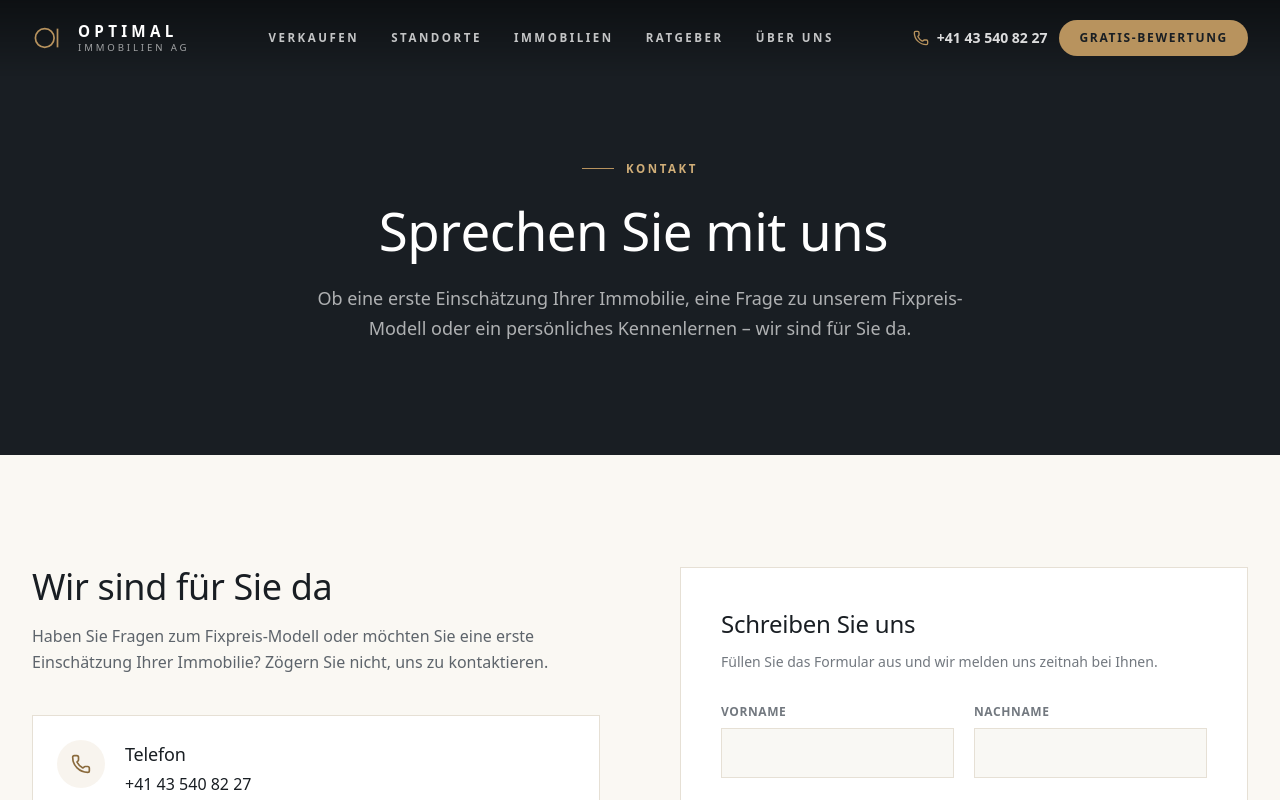
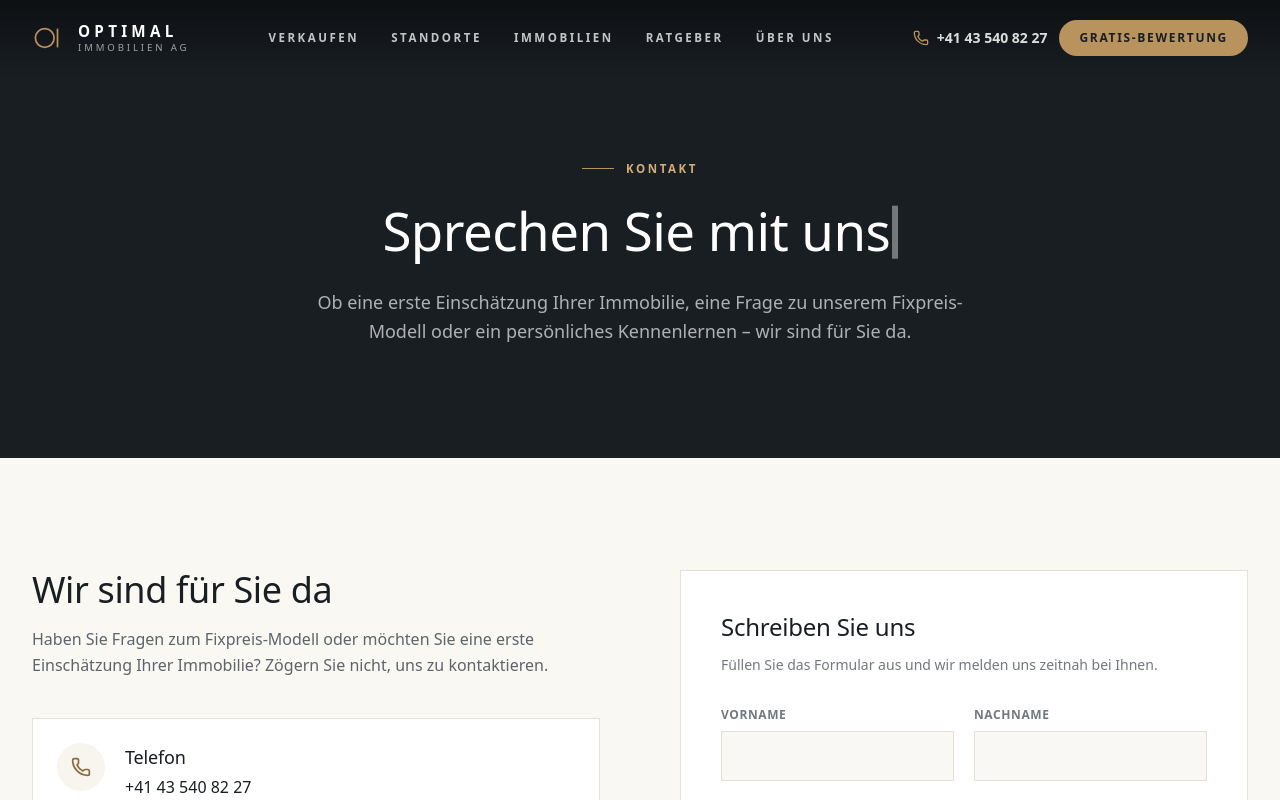
Before and after one commit to i-shubham24/Zurich-Estate, a Next.js app: page /kontakt in a window 1280 px wide. Shown: the top 800 px of the page. Built offline with nearby package versions, Linux system fonts and the light colour scheme.

Commit message:
feat: implement true character-by-character typewriter with blinking cursor

```diff
--- a/src/components/Typewriter.tsx
+++ b/src/components/Typewriter.tsx
@@ -1,72 +1,60 @@
 "use client";
 
-import { motion, Variants } from "framer-motion";
 import { useEffect, useState } from "react";
-
-const containerVariants: Variants = {
-  hidden: { opacity: 0 },
-  visible: {
-    opacity: 1,
-    transition: {
-      staggerChildren: 0.04,
-      delayChildren: 0.2,
-    },
-  },
-};
-
-const childVariants: Variants = {
-  hidden: { opacity: 0, y: 20 },
-  visible: {
-    opacity: 1,
-    y: 0,
-    transition: {
-      type: "spring",
-      damping: 12,
-      stiffness: 100,
-    },
-  },
-};
+import { motion } from "framer-motion";
 
 export default function Typewriter({
   text,
   className = "",
+  speed = 80,
+  delay = 300,
 }: {
   text: string;
   className?: string;
+  speed?: number;
+  delay?: number;
 }) {
-  const [mounted, setMounted] = useState(false);
+  const [displayedText, setDisplayedText] = useState("");
+  const [hasStarted, setHasStarted] = useState(false);
 
   useEffect(() => {
-    setMounted(true);
-  }, []);
+    // Start delay
+    const startTimer = setTimeout(() => {
+      setHasStarted(true);
+    }, delay);
+    return () => clearTimeout(startTimer);
+  }, [delay]);
 
-  if (!mounted) {
-    return <span className={className}>{text}</span>;
-  }
+  useEffect(() => {
+    if (!hasStarted) return;
 
-  // Split into words, then characters to allow word wrapping but character animation
-  const words = text.split(" ");
+    let currentIndex = 0;
+
+    const interval = setInterval(() => {
+      if (currentIndex <= text.length) {
+        setDisplayedText(text.slice(0, currentIndex));
+        currentIndex++;
+      } else {
+        clearInterval(interval);
+      }
+    }, speed);
+
+    return () => clearInterval(interval);
+  }, [text, speed, hasStarted]);
 
   return (
-    <motion.span
-      variants={containerVariants}
-      initial="hidden"
-      animate="visible"
-      className={`inline-block ${className}`}
-    >
-      {words.map((word, wordIndex) => (
-        <span key={wordIndex} className="inline-block whitespace-nowrap mr-[0.25em]">
-          {word.split("").map((char, charIndex) => (
-            <motion.span
-              key={`${wordIndex}-${charIndex}`}
-              variants={childVariants}
-              className="inline-block"
-            >
-              {char}
-            </motion.span>
-          ))}
-        </span>
-      ))}
-    </motion.span>
+    <span className={`inline-block ${className}`}>
+      {displayedText}
+      <motion.span
+        animate={{ opacity: [1, 0] }}
+        transition={{
+          duration: 0.8,
+          repeat: Infinity,
+          ease: "linear"
+        }}
+        className="inline-block w-[0.1em] h-[1em] bg-current ml-[2px] align-middle"
+        style={{ transform: "translateY(-10%)" }}
+      />
+    </span>
   );
 }
```
